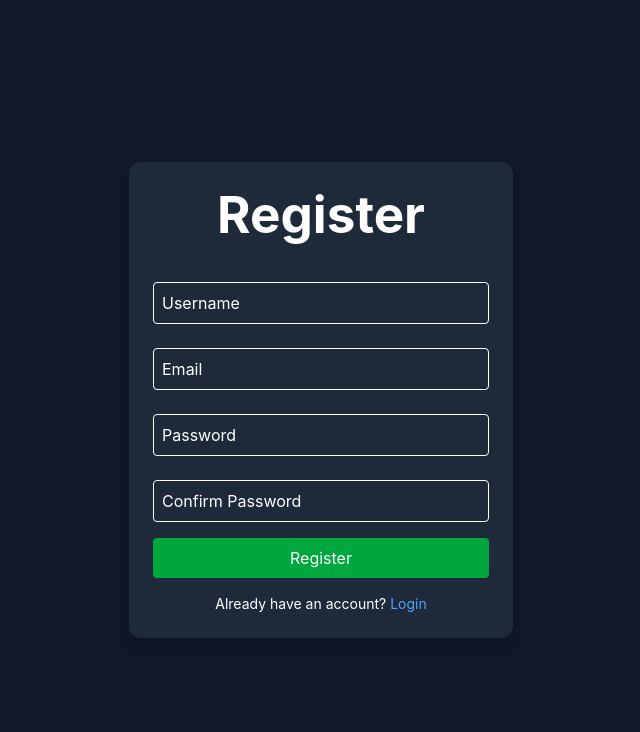
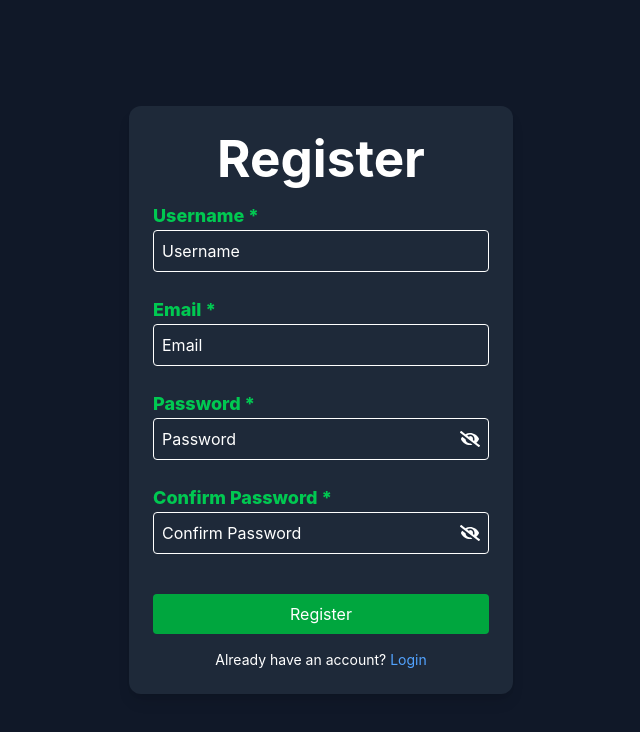
Before and after one commit to David-mwas/SafeEnv, a React (Vite) app in the folder client/: page /register in a window 1280 px wide. Shown: the top 732 px of the page, without its empty margins (319-959 px from the left). Built offline with nearby package versions, Linux system fonts and the light colour scheme.

Commit message:
Update login/register

```diff
--- a/client/src/components/Login.tsx
+++ b/client/src/components/Login.tsx
@@ -3,12 +3,13 @@ import { motion } from "framer-motion";
 import { useNavigate } from "react-router-dom";
 import axios from "axios";
 import toast, { Toaster } from "react-hot-toast";
-import { FaSpinner } from "react-icons/fa";
+import { FaEye, FaEyeSlash, FaSpinner } from "react-icons/fa";
 
 function Login() {
   const [email, setEmail] = useState("");
   const [password, setPassword] = useState("");
   const [loading, setLoading] = useState(false);
+  const [showPassword, setShowPassword] = useState(false);
   const [error, setError] = useState("");
   const navigate = useNavigate();
 
@@ -36,6 +37,10 @@ function Login() {
         localStorage.setItem("safeEnv", res.data.token);
         window.location.href = "/";
       }
+      if (res.status == 401) {
+        toast.error("Unauthorized, Invalid Email or password");
+        setError("Unauthorized, Invalid Email or password");
+      }
     } catch (err) {
       setError("Invalid Email or password " + err);
     } finally {
@@ -44,6 +49,10 @@ function Login() {
       setPassword("");
     }
   };
+
+  const toogleEye = () => {
+    setShowPassword(!showPassword);
+   }
 
   return (
     <div className="min-h-screen flex items-center justify-center bg-gray-900 text-white">
@@ -57,23 +66,36 @@ function Login() {
         <h1 className="text-2xl font-bold text-center mb-4">Login</h1>
         {error && <p className="text-red-500 text-sm text-center">{error}</p>}
 
-        <input
+        <label htmlFor="email" className="text-green-500 font-extrabold text-lg">Email *</label>
+       <div className="w-full flex items-center justify-between border rounded mb-6">
+       <input
           type="email"
+          id="email"
+          name="email"
           placeholder="Email"
           required
           value={email}
           onChange={(e) => setEmail(e.target.value)}
-          className="w-full p-2 mt-6 text-white rounded placeholder:text-white border"
+          className="w-full  text-white  placeholder:text-white p-2 outline-0 border-none"
         />
 
+       </div>
+
+       <label htmlFor="password" className="text-green-500 font-extrabold text-lg">Password *</label>
+        <div className="w-full flex items-center justify-between border  rounded">
         <input
-          type="password"
+          type={showPassword ? "text" : "password"}
+          id="password"
           placeholder="Password"
           required
           value={password}
           onChange={(e) => setPassword(e.target.value)}
-          className="w-full p-2 mt-6 text-white rounded placeholder:text-white border"
+          className="w-full  text-white  placeholder:text-white p-2 outline-0 border-none"
         />
+        <div className="p-2" onClick={toogleEye}>
+          {showPassword?<FaEye className="w-[20px] h-[20px]"/>:<FaEyeSlash className="w-[20px] h-[20px]"/>}
+        </div>
+        </div>
 
         <button
           type="submit"
--- a/client/src/components/Register.tsx
+++ b/client/src/components/Register.tsx
@@ -1,7 +1,7 @@
 import { useState } from "react";
 import { motion } from "framer-motion";
 import { useNavigate } from "react-router-dom";
-import { FaSpinner } from "react-icons/fa";
+import { FaEye, FaEyeSlash, FaSpinner } from "react-icons/fa";
 
 function Register() {
   const [username, setUsername] = useState("");
@@ -9,6 +9,8 @@ function Register() {
   const [password, setPassword] = useState("");
   const [confirmPassword, setConfirmPassword] = useState("");
   const [loading, setLoading] = useState(false);
+  const [showPassword, setShowPassword] = useState(false);
+  const [showCPassword, setShowCPassword] = useState(false);
   const [error, setError] = useState("");
   const navigate = useNavigate();
 
@@ -49,6 +51,13 @@ function Register() {
     }
   };
 
+  const toogleEye = () => {
+        setShowPassword(!showPassword);
+       }
+  const toogleCEye = () => {
+        setShowCPassword(!showCPassword);
+       }
+
   return (
     <div className="min-h-screen flex items-center justify-center bg-gray-900 text-white">
       <motion.form
@@ -59,15 +68,20 @@ function Register() {
       >
         <h1 className="text-2xl font-bold text-center mb-4">Register</h1>
         {error && <p className="text-red-500 text-sm text-center">{error}</p>}
-
+        <label htmlFor="password" className="text-green-500 font-extrabold text-lg">
+            Username *
+          </label>
         <input
           type="text"
           placeholder="Username"
           required
           value={username}
           onChange={(e) => setUsername(e.target.value)}
-          className="w-full p-2 mt-6 text-white rounded placeholder:text-white border "
+          className="w-full p-2 mb-6 text-white rounded placeholder:text-white border "
         />
+        <label htmlFor="password" className="text-green-500 font-extrabold text-lg">
+            Email *
+          </label>
 
         <input
           type="email"
@@ -75,25 +89,44 @@ function Register() {
           required
           value={email}
           onChange={(e) => setEmail(e.target.value)}
-          className="w-full p-2 mt-6 text-white rounded placeholder:text-white border  "
+          className="w-full p-2 mb-6 text-white rounded placeholder:text-white border  "
         />
 
+<label htmlFor="password" className="text-green-500 font-extrabold text-lg">
+            Password *
+          </label>
+        <div className="w-full flex items-center justify-between border rounded mb-6 ">
+
           <input
-          type="password"
+            type={showPassword ? "text" : "password"}
             placeholder="Password"
             required
             value={password}
             onChange={(e) => setPassword(e.target.value)}
-          className="w-full p-2 mt-6 text-white rounded placeholder:text-white border "
+            className="w-full  text-white  placeholder:text-white p-2 outline-0 border-none "
           />
+             <div className="p-2" onClick={toogleEye}>
+                    {showPassword?<FaEye className="w-[20px] h-[20px]"/>:<FaEyeSlash className="w-[20px] h-[20px]"/>}
+                  </div>
+        </div>
+
+        <label htmlFor="password" className="text-green-500 font-extrabold text-lg">
+           Confirm Password *
+          </label>
+
+       <div className="w-full flex items-center justify-between border rounded mb-6 ">
           <input
-          type="password"
+            type={showCPassword ? "text" : "password"}
             placeholder="Confirm Password"
             required
             value={confirmPassword}
             onChange={(e) => setConfirmPassword(e.target.value)}
-          className="w-full p-2 mt-6 text-white rounded placeholder:text-white border "
+            className="w-full  text-white  placeholder:text-white p-2 outline-0 border-none "
           />
+          <div className="p-2" onClick={toogleCEye}>
+                    {showCPassword?<FaEye className="w-[20px] h-[20px]"/>:<FaEyeSlash className="w-[20px] h-[20px]"/>}
+                  </div>
+       </div>
 
         <button
           className="w-full mt-4 bg-green-600 py-2 rounded hover:bg-green-700 transition"
```
Lines whose indentation alone changed are shown as unchanged.
